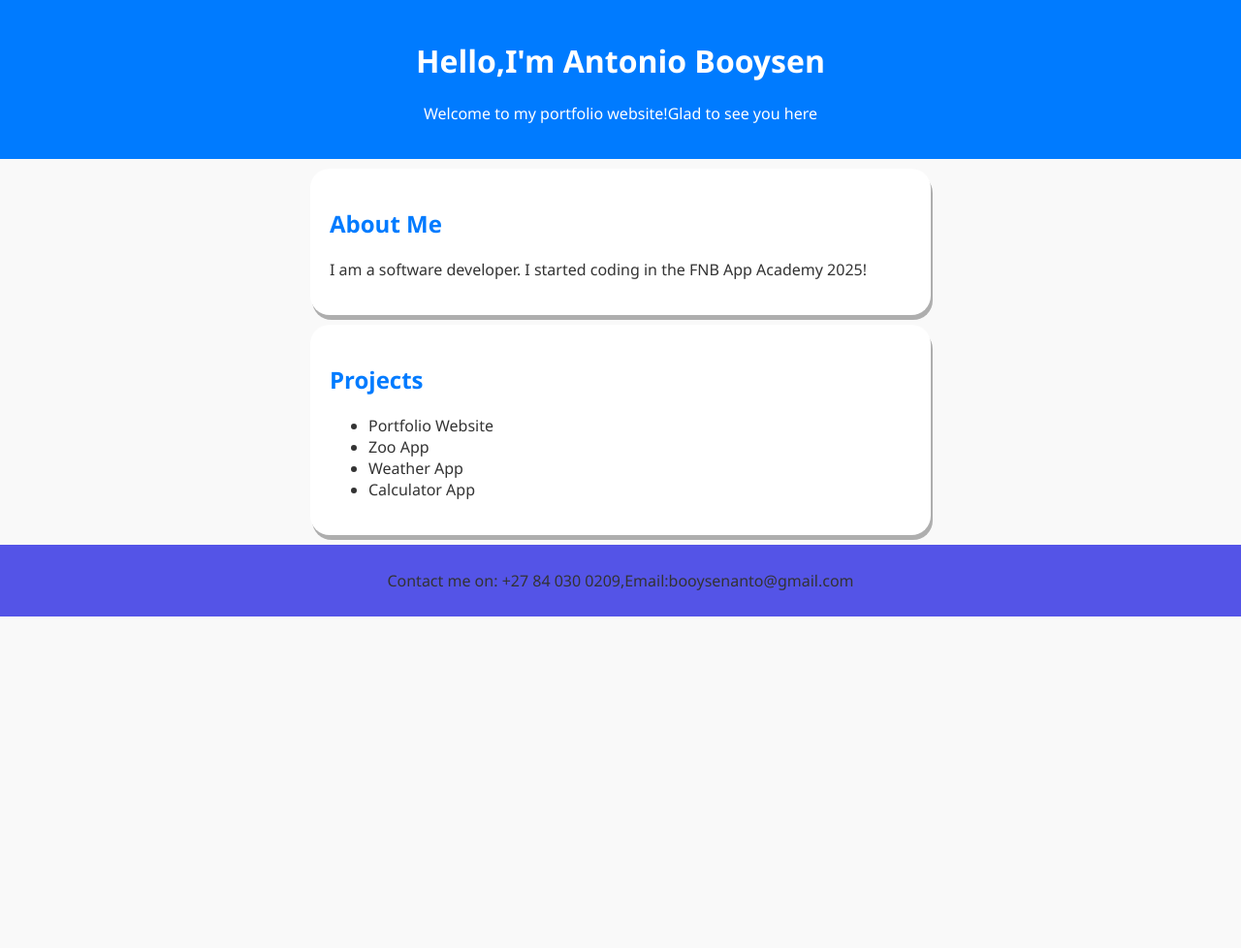
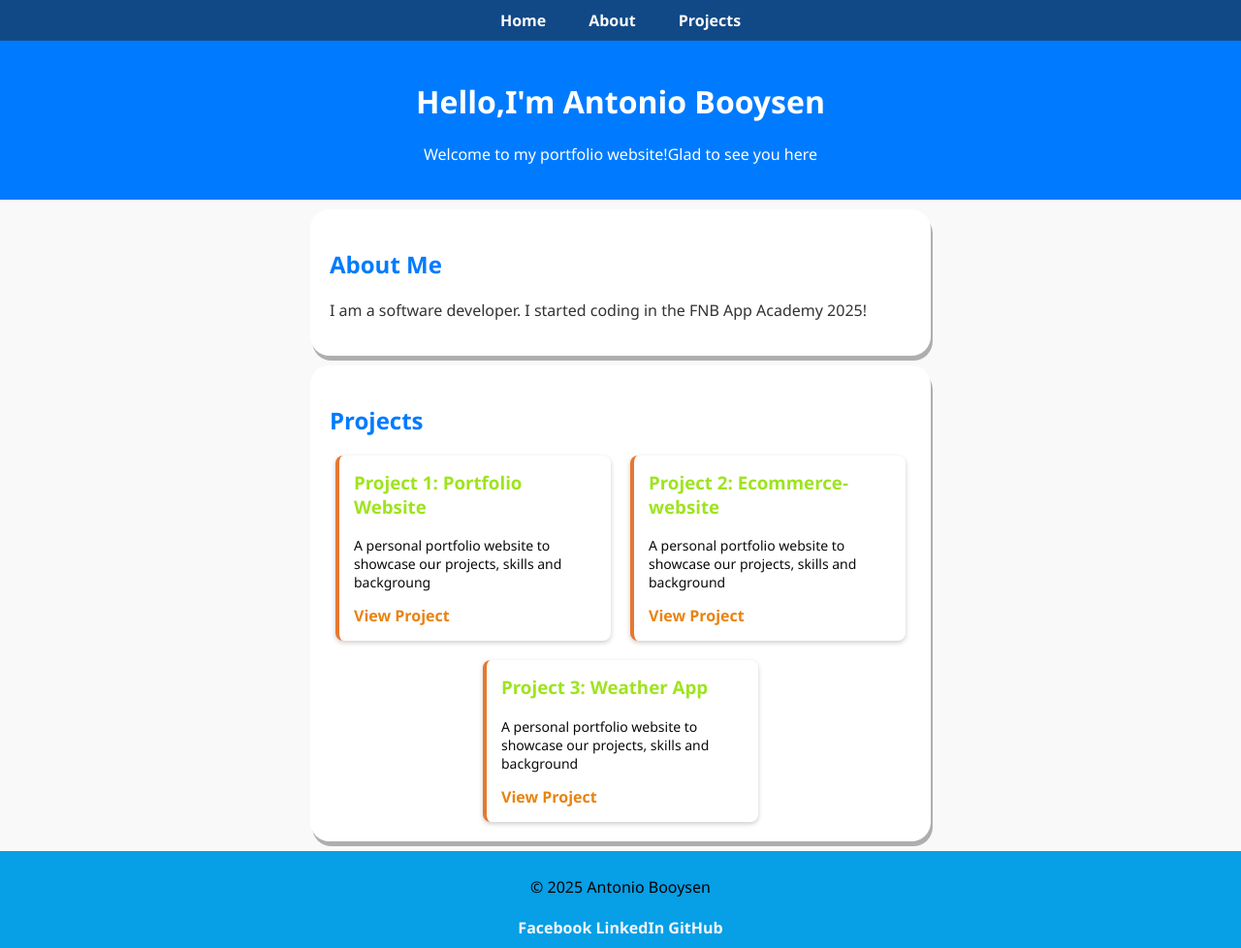
Before and after one commit to Tonytones86/Portfolio-Website, a plain HTML site: page index.html in a window 1280 px wide. Shown: the whole page at 97% size. Before the commit the page ends 800 px from the top, so only its background shows below. Drawn offline with Linux system fonts and the light colour scheme.

Commit message:
Portfolio Update

```diff
--- a/index.html
+++ b/index.html
@@ -6,28 +6,62 @@
     <title>Antonio Booysen-Portfolio</title>
     <link rel="stylesheet" href="style.css">
 </head>
+
 <body>
- <header>
+    <nav>
+        <ul class="navbar">
+            <li><a href="#">Home</a></li>
+            <li><a href="#about">About</a></li>
+            <li><a href="#projects">Projects</a></li>
+        </ul>
+    </nav>
+
+ <header id="top">
     <h1>Hello,I'm Antonio Booysen</h1>
     <p>Welcome to my portfolio website!Glad to see you here</p>
 </header>
 
-<section class="about">
+<section class="about" id="about">
     <h2>About Me</h2>
     <p>I am a software developer. I started coding in the FNB App Academy 2025!</p>
 </section>
 
-<section class="projects">
+<section class="projects" id="projects">
     <h2>Projects</h2>
-    <ul>
-        <li>Portfolio Website</li>
-        <li>Zoo App</li>
-        <li>Weather App</li>
-        <li>Calculator App</li>
+    <div class="project-list">
+        <div class="project-card">
+            <h3>Project 1: Portfolio Website</h3>
+            <p>A personal portfolio website to showcase our projects,
+                skills and backgroung</p>
+                <a href="https://antoniobooysen-portfolio.netlify.app/"target="_blank">View Project</a>
+             </div>
+
+        <div class="project-card">
+           <h3>Project 2: Ecommerce-website</h3>
+            <p>A personal portfolio website to showcase our projects,
+                skills and background</p>
+                <a href="https://antoniobooysen-portfolio.netlify.app/" target="_blank">View Project</a>
+            </div>
+
+        <div class="project-card">
+            <h3>Project 3: Weather App</h3>
+            <p>A personal portfolio website to showcase our projects,
+                skills and background</p>
+                <a href="#" target="_blank">View Project</a>
+            </div>
+        </div>
+
 </section>
 
 <footer>
-    <p>Contact me on: +27 84 030 0209,Email:booysenanto@gmail.com</p>
+    <p>© 2025 Antonio Booysen</p>
+    <div class="social-links">
+        <a href="https://https://www.facebook.com/antonio.booysen.1/" target="_blank">Facebook</a>
+
+        <a href="https://https://www.linkedin.com/in/antonio-booysen-2659a2100/" target="_blank">LinkedIn</a>
+
+        <a href="https://github.com/Tonytones86" target="_blank">GitHub</a>
+    </div>
 </footer>
 
 </body>
--- a/style.css
+++ b/style.css
@@ -34,5 +34,101 @@ h2{
 footer{
     text-align: center;
     padding: 10px;
-    background: rgb(84, 84, 231);
+    background: rgb(7, 159, 230);
 }
+
+.social-links{
+    margin-top: 20px;
+}
+
+.social-links > a{
+    text-decoration: underline;
+    color: #f3f6fa;
+    text-decoration: none;
+    font-weight: bolder;
+}
+
+.social-linlks > a:hover{
+    text-decoration: underline;
+    font-size: 40px;
+    color: black;
+}
+
+footer > p{
+    color: black;
+    font-weight: 1800;
+}
+
+/*Project list*/
+.project-list{
+    display: flex;
+    flex-wrap: wrap;
+    justify-content: center;
+    gap: 20px
+}
+
+.project-card{
+    background-color: #ffff;
+    border-left: 4px solid #e6782f;
+    padding: 15px;
+    border-radius: 8px;
+    width: 250px;
+    box-shadow: 0 2px 5px rgba(0,0,0,0.2);
+    transition: transform 0.2s;
+}
+
+.project-card:hover{
+    transform: translate(-5px);
+}
+
+.project-card > h3{
+    margin-top: 0;
+    color: #9ee41d;
+}
+
+.project-card > p{
+    font-size: 14px;
+    color: #0a0a0a;
+}
+
+.project-card > a{
+    display: inline-block;
+    padding-left: 8px 15px;
+    color: #e9830f;
+    border: none;
+    border-radius: 6px;
+    text-decoration: none;
+    font-weight: bold;
+    transition: background-color 0.2s ease;
+}
+
+.project-card > a:hover{
+    background-color: #104986;
+}
+
+nav{
+    background-color: #104986;
+    position: sticky;
+    top: 0;
+    z-index: 1000;
+}
+
+.navbar{
+    list-style: none;
+    display: flex;
+    justify-content: center;
+    padding: 10px 0;
+    margin: 0;
+    gap: 20px;
+}
+
+.navbar > li > a{
+    color: #f9f9f9;
+    text-decoration: none;
+    font-weight: bold;
+    padding: 6px 12px;
+    border-radius: 4px;
+    transition: background-color 0.2s ease;
+}
+
+.navbar > li > a:hover
```
